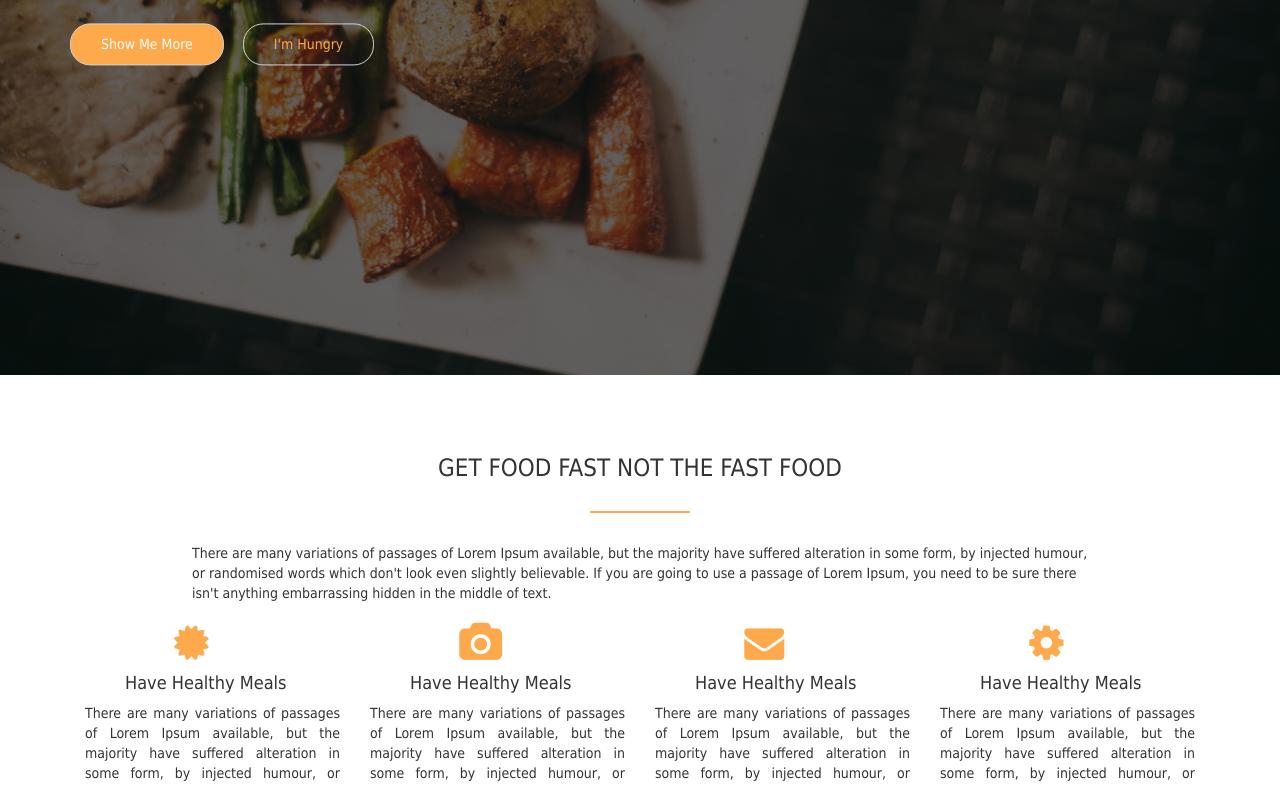
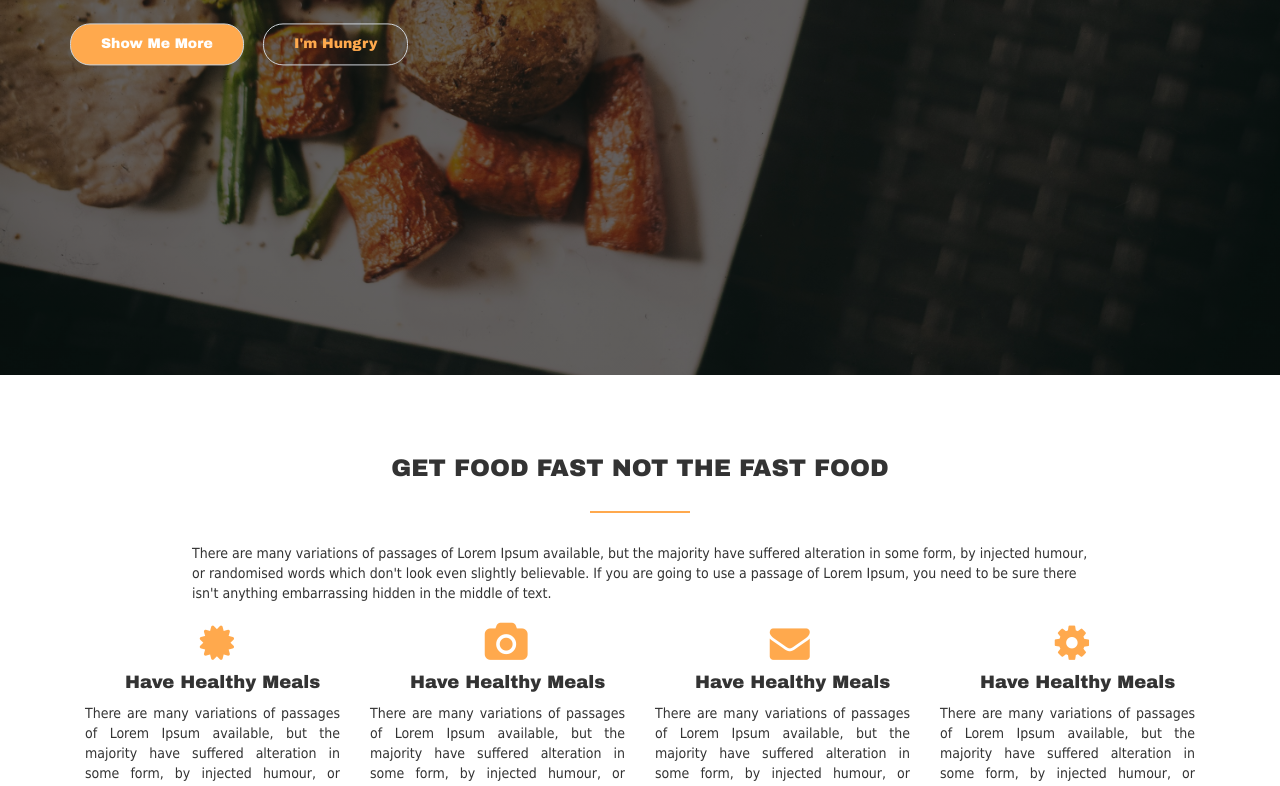
Before and after one commit to nianiania/FoodWeb, a plain HTML site: page index.html in a window 1280 px wide. Shown: the part 425-1211 px from the top of the page. Drawn offline with Linux system fonts and the light colour scheme; a web font is replaced by a local one.

Commit message:
modified font

```diff
--- a/index.html
+++ b/index.html
@@ -5,6 +5,8 @@
 		<link href="bootstrap-3.3.7-dist/css/bootstrap-theme.min.css" rel="stylesheet">
 		<link href="bootstrap-3.3.7-dist/css/bootstrap.min.css" rel="stylesheet">
 		<link href="font-awesome-4.7.0/css/font-awesome.min.css" rel="stylesheet">
+		<link href="https://fonts.googleapis.com/css?family=Archivo+Black|Montserrat" rel="stylesheet">
+		<link href="https://fonts.googleapis.com/css?family=Archivo+Black|Montserrat|Pragati+Narrow|Sorts+Mill+Goudy" rel="stylesheet">
 		<link href="style.css" rel="stylesheet" type="text/css" >
 	</head>
 	<body>
@@ -27,18 +29,18 @@
 
 
 			<div class="hero">
-				<h1>GOODBYE JUNKFOOD <br> HELLO SUPER HEALTHY MEALS</h1>
+				<h1 style="font-family: 'Montserrat', sans-serif;font-family: 'Archivo Black', sans-serif;">GOODBYE JUNKFOOD <br> HELLO SUPER HEALTHY MEALS</h1>
 				<div class="button-awesome">
-					<a href="" class="btn btn-half">Show Me More</a>
-					<a href="" class="btn btn-full">I'm Hungry</a>
+					<a href="" class="btn btn-half" style="font-family: 'Montserrat', sans-serif;font-family: 'Archivo Black', sans-serif;">Show Me More</a>
+					<a href="" class="btn btn-full" style="font-family: 'Montserrat', sans-serif;font-family: 'Archivo Black', sans-serif;">I'm Hungry</a>
 				</div>
 			</div>
 		</header>
 
 
 		<section class="features">
-			<h3 class="text-center"> GET FOOD FAST NOT THE FAST FOOD</h3>
-			<p class="copy">
+			<h3 class="text-center" style="font-family: 'Montserrat', sans-serif;font-family: 'Archivo Black', sans-serif;"> GET FOOD FAST NOT THE FAST FOOD</h3>
+			<p class="copy" >
 				There are many variations of passages of Lorem Ipsum available, but the majority have suffered alteration in some form, by injected humour, or randomised words which don't look even slightly believable. If you are going to use a passage of Lorem Ipsum, you need to be sure there isn't anything embarrassing hidden in the middle of text.
 
 			</p>
@@ -47,28 +49,28 @@
 				<div class="row">
 					<div class="col-md-3">
 						<i class="fa fa-certificate"></i>
-						<h4>Have Healthy Meals</h4>
+						<h4 style="font-family: 'Montserrat', sans-serif;font-family: 'Archivo Black', sans-serif;">Have Healthy Meals</h4>
 							<p class="arranging">
 								There are many variations of passages of Lorem Ipsum available, but the majority have suffered alteration in some form, by injected humour, or randomised words which don't look even slightly believable. If you are going to use a passage of
 							</p>
 					</div>
 					<div class="col-md-3">
 						<i class="fa fa-camera"></i>
-						<h4>Have Healthy Meals</h4>
+						<h4 style="font-family: 'Montserrat', sans-serif;font-family: 'Archivo Black', sans-serif;">Have Healthy Meals</h4>
 							<p class="arranging">
 								There are many variations of passages of Lorem Ipsum available, but the majority have suffered alteration in some form, by injected humour, or randomised words which don't look even slightly believable. If you are going to use a passage of
 							</p>
 					</div>
 					<div class="col-md-3">
 						<i class="fa fa-envelope"></i>
-						<h4>Have Healthy Meals</h4>
+						<h4 style="font-family: 'Montserrat', sans-serif;font-family: 'Archivo Black', sans-serif;">Have Healthy Meals</h4>
 							<p class="arranging">
 								There are many variations of passages of Lorem Ipsum available, but the majority have suffered alteration in some form, by injected humour, or randomised words which don't look even slightly believable. If you are going to use a passage of
 							</p>
 					</div>
 					<div class="col-md-3">
 						<i class="fa fa-cog"></i>
-						<h4>Have Healthy Meals</h4>
+						<h4 style="font-family: 'Montserrat', sans-serif;font-family: 'Archivo Black', sans-serif;">Have Healthy Meals</h4>
 							<p class="arranging">
 								There are many variations of passages of Lorem Ipsum available, but the majority have suffered alteration in some form, by injected humour, or randomised words which don't look even slightly believable. If you are going to use a passage of
 							</p>
@@ -136,7 +138,7 @@
 
 
 		<section class="mobile">
-			<h3 class="text-center">HOW IT WORK AS SIMPLE AS 1, 2, 3</h3>
+			<h3 class="text-center" style="font-family: 'Montserrat', sans-serif;font-family: 'Archivo Black', sans-serif;">HOW IT WORK AS SIMPLE AS 1, 2, 3</h3>
 			<div class="container">
 				<div class="row">
 					<div class="col-md-6">
@@ -147,19 +149,19 @@
 
 					<div class="col-md-6">
 						<div class="works-step">
-							<div>1</div>
+							<div style="font-family: 'Montserrat', sans-serif;font-family: 'Archivo Black', sans-serif;">1</div>
 							<p>
 								There are many variations of passages of Lorem Ipsum available
 								There are many variations of passages of Lorem Ipsum available
 							</p>
 
-							<div>2</div>
+							<div style="font-family: 'Montserrat', sans-serif;font-family: 'Archivo Black', sans-serif;">2</div>
 							<p>
 								There are many variations of passages of Lorem Ipsum available
 								There are many variations of passages of Lorem Ipsum available
 							</p>
 
-							<div>3</div>
+							<div style="font-family: 'Montserrat', sans-serif;font-family: 'Archivo Black', sans-serif;">3</div>
 							<p>
 								There are many variations of passages of Lorem Ipsum available
 								There are many variations of passages of Lorem Ipsum available
--- a/style.css
+++ b/style.css
@@ -107,6 +107,7 @@ h1
 .copy
 {
 	width: 70%;
+	size: 20px;
 	margin-left: 15%;
 	margin-bottom: 20px;
 }
@@ -139,7 +140,7 @@ h3:after
 {
 	font-size: 40px;
 	color: #ffa94d;
-	margin-left: 35%;
+	margin-left: 45%;
 }
 
 
```
